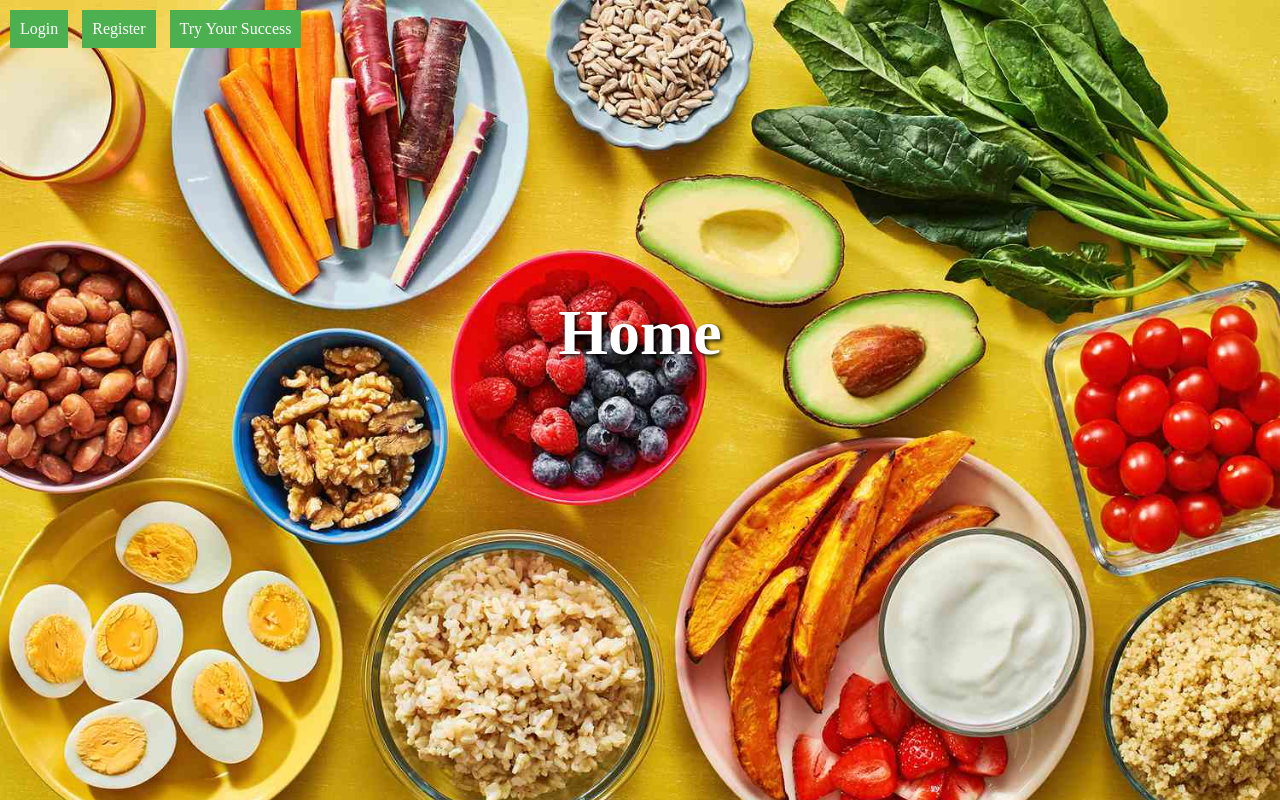
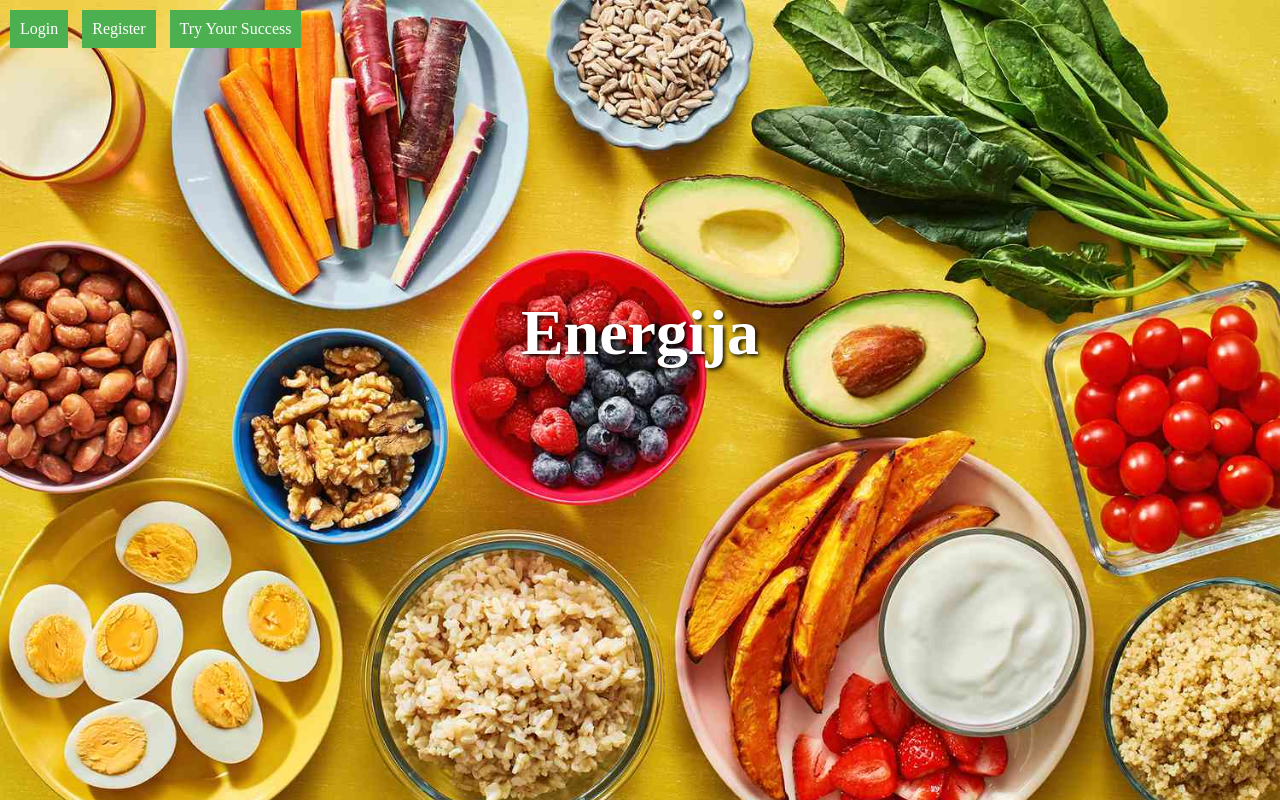
Before and after one commit to Stixych/Stixych, a plain HTML site: page index.html in a window 1280 px wide. Drawn offline with Linux system fonts and the light colour scheme.

Commit message:
Update index.html

```diff
--- a/index.html
+++ b/index.html
@@ -37,7 +37,7 @@
     </style>
   </head>
   <body>
-    <h1>Home</h1>
+    <h1>Energija</h1>
     <div class="button-container">
       <a href="login.html" class="button">Login</a>
       <a href="register.html" class="button">Register</a>
```
